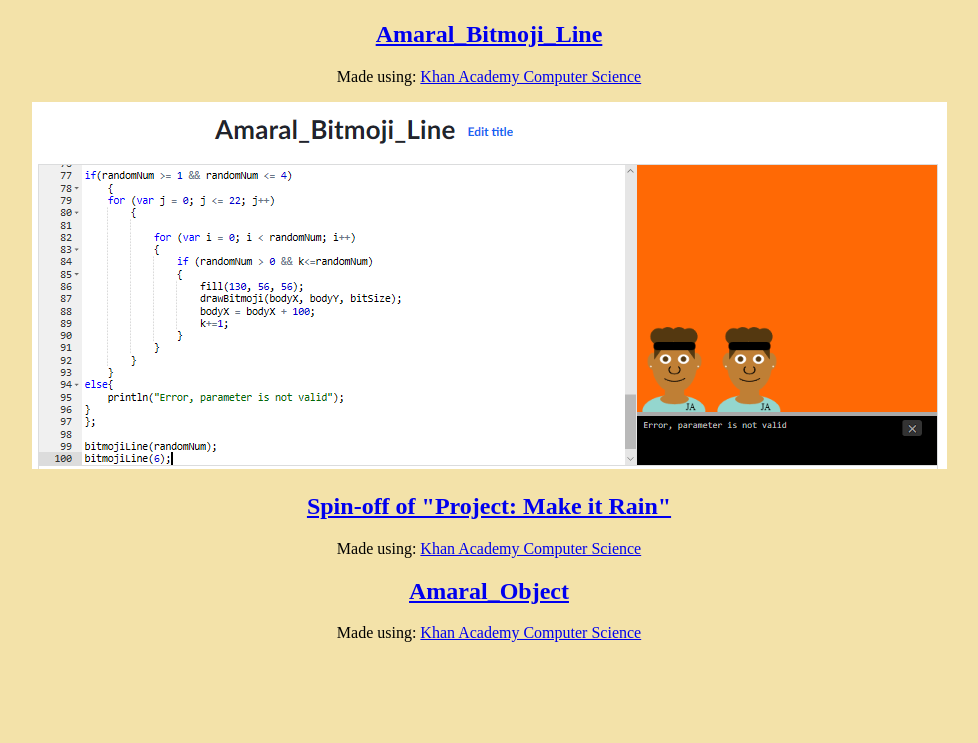
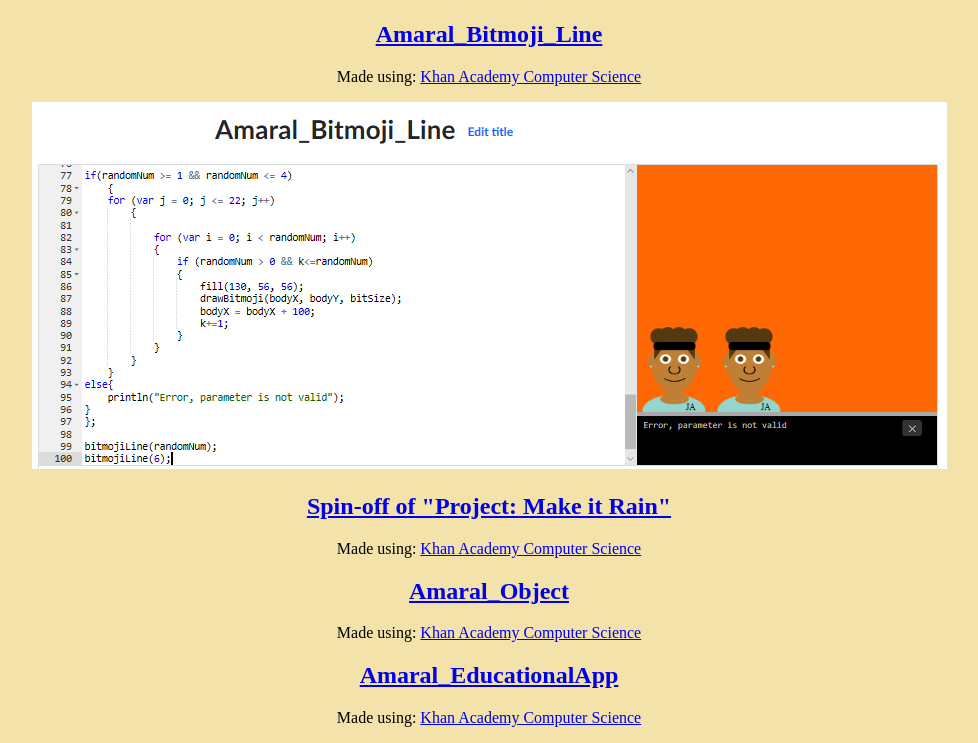
Before and after one commit to Jamaral37/Jamaral37.github.io, a plain HTML site: page javascript.html in a window 1280 px wide. Shown: the part 1956-2699 px from the top of the page, without its empty margins (151-1129 px from the left). Before the commit the page ends 2614 px from the top, so only its background shows below. Drawn offline with Linux system fonts and the light colour scheme; a script that the page names is missing.

Commit message:
Update javascript.html

```diff
--- a/javascript.html
+++ b/javascript.html
@@ -42,6 +42,7 @@ All of the javascripts created throughout the semester will be posted here
     <div><img src="bitmojiLine.png"></div>
     <div><h2><a href="https://www.khanacademy.org/computer-programming/spin-off-of-project-make-it-rain/4521751847862272">Spin-off of "Project: Make it Rain"</a></h2><script src="https://www.khanacademy.org/computer-programming/spin-off-of-project-make-it-rain/4521751847862272/embed.js?editor=yes&buttons=yes&author=yes&embed=yes"></script><p>Made using: <a href="http://www.khanacademy.org/computer-programming">Khan Academy Computer Science</a></p></div>
     <div><h2><a href="https://www.khanacademy.org/computer-programming/amaral_object/6404481891139584">Amaral_Object</a></h2><script src="https://www.khanacademy.org/computer-programming/amaral_object/6404481891139584/embed.js?editor=yes&buttons=yes&author=yes&embed=yes"></script><p>Made using: <a href="http://www.khanacademy.org/computer-programming">Khan Academy Computer Science</a></p></div>
+    <div><h2><a href="https://www.khanacademy.org/computer-programming/amaral_educationalapp/5733054957453312">Amaral_EducationalApp</a></h2><script src="https://www.khanacademy.org/computer-programming/amaral_educationalapp/5733054957453312/embed.js?editor=yes&buttons=yes&author=yes&embed=yes"></script><p>Made using: <a href="http://www.khanacademy.org/computer-programming">Khan Academy Computer Science</a></p></div>
         </center>
     </body>
 </html>
```
